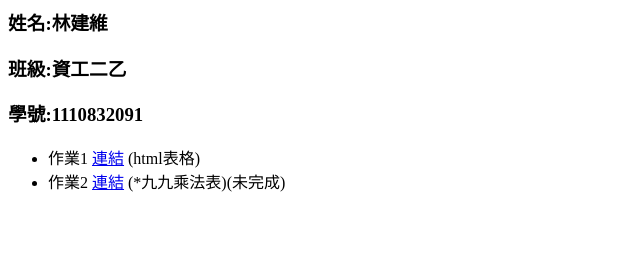
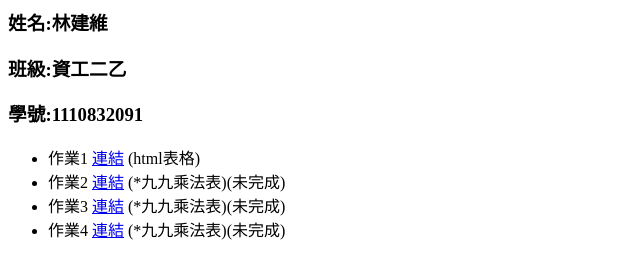
Before and after one commit to wayne1110832091/the-first-iesson-test, a plain HTML site: page index.html in a window 1280 px wide. Shown: the whole page, without its empty margins (0-640 px from the left). Drawn offline with Linux system fonts and the light colour scheme.

Commit message:
Update index.html

```diff
--- a/index.html
+++ b/index.html
@@ -12,6 +12,8 @@
 	<ul>
 		<li>作業1  <a href="https://wayne1110832091.github.io/the-first-iesson-test/22.html">連結</a>  (html表格)</li>
 		<li>作業2  <a href="https://wayne1110832091.github.io/the-first-iesson-test/13.html">連結</a>  (*九九乘法表)(未完成)</li>
+		<li>作業3  <a href="https://wayne1110832091.github.io/the-first-iesson-test/13.html">連結</a>  (*九九乘法表)(未完成)</li>
+		<li>作業4  <a href="https://wayne1110832091.github.io/the-first-iesson-test/13.html">連結</a>  (*九九乘法表)(未完成)</li>
 	</ul>
 </body>
 </html>
```
